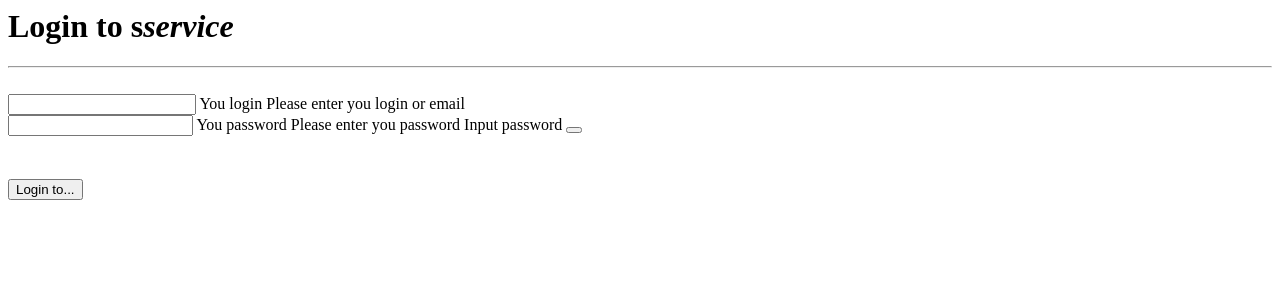
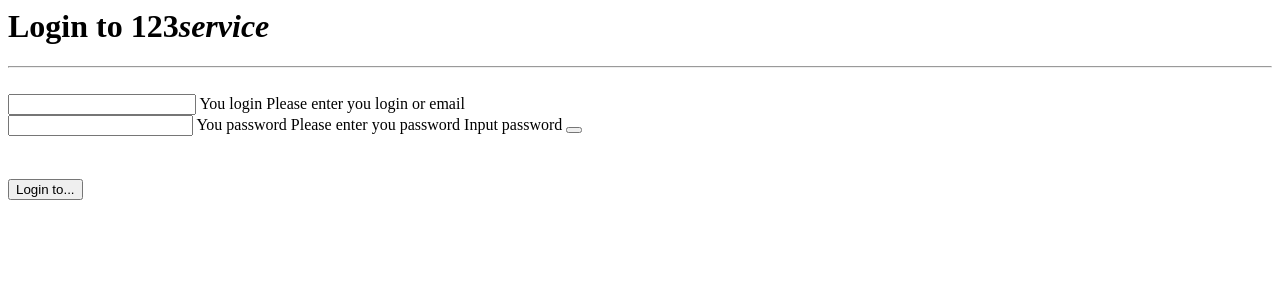
Before and after one commit to mebest/MHCS, a CodeIgniter app: the page made by application/views/Administrator/Administrator_Login.php in a window 1280 px wide. Shown: the top 300 px of the page. Run offline with CodeIgniter, Linux system fonts and the light colour scheme.

Commit message:
Update Administrator_Login.php

```diff
--- a/application/views/Administrator/Administrator_Login.php
+++ b/application/views/Administrator/Administrator_Login.php
@@ -2,7 +2,7 @@
 <body class="bg-darkTeal">
     <div class="login-form padding20 block-shadow">
         <form data-role="validator" method="POST" action="<?= base_url(); ?>Login/verify_login" autocomplete="off">
-            <h1 class="text-light">Login to s<span class="fg-cyan"><i>service</i></span></h1>
+            <h1 class="text-light">Login to 123<span class="fg-cyan"><i>service</i></span></h1>
             <hr class="thin"/>
 
             <br />
```
